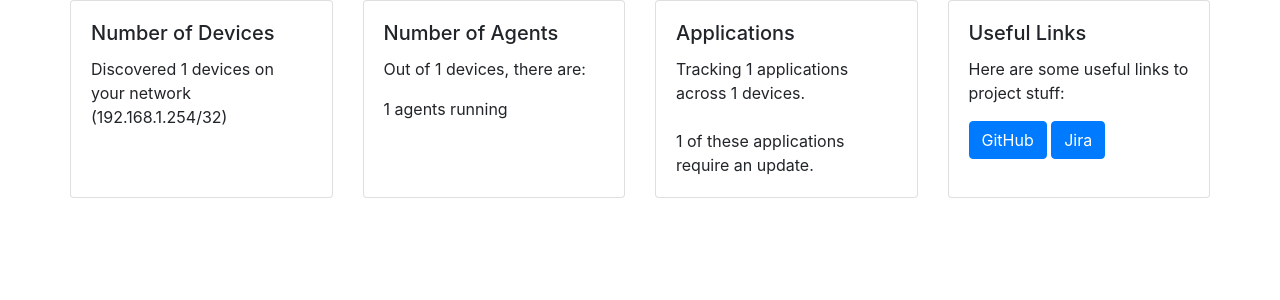
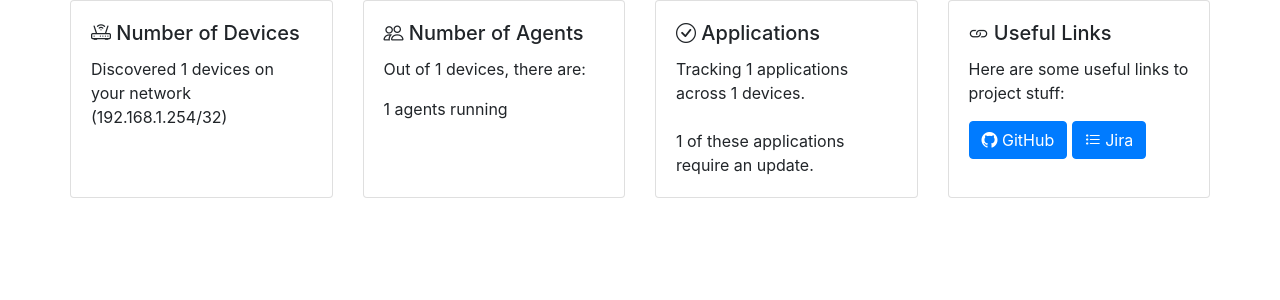
Before and after one commit to RebSheb/comp3000-project, a Flask app: page /about in a window 1280 px wide. Shown: the part 56-356 px from the top of the page. Run offline with Flask 2, Linux system fonts and the light colour scheme; a user stored in the database is signed in; tables that the repository leaves empty hold one stand-in row (values such as "Sample post"); some libraries are stand-ins or nearby versions.

Commit message:
Import Bootstrap Icons for creating a nicer UI format

```diff
--- a/Website/console/templates/base.jinja2
+++ b/Website/console/templates/base.jinja2
@@ -9,6 +9,8 @@
     <!-- Bootstrap CSS -->
     <link rel="stylesheet" href="https://stackpath.bootstrapcdn.com/bootstrap/4.3.1/css/bootstrap.min.css"
         integrity="sha384-ggOyR0iXCbMQv3Xipma34MD+dH/1fQ784/j6cY/iJTQUOhcWr7x9JvoRxT2MZw1T" crossorigin="anonymous">
+
+    <link rel="stylesheet" href="https://cdn.jsdelivr.net/npm/bootstrap-icons@1.8.1/font/bootstrap-icons.css">
 
     <script src="https://code.jquery.com/jquery-3.6.0.min.js"
         integrity="sha256-/xUj+3OJU5yExlq6GSYGSHk7tPXikynS7ogEvDej/m4="
```
